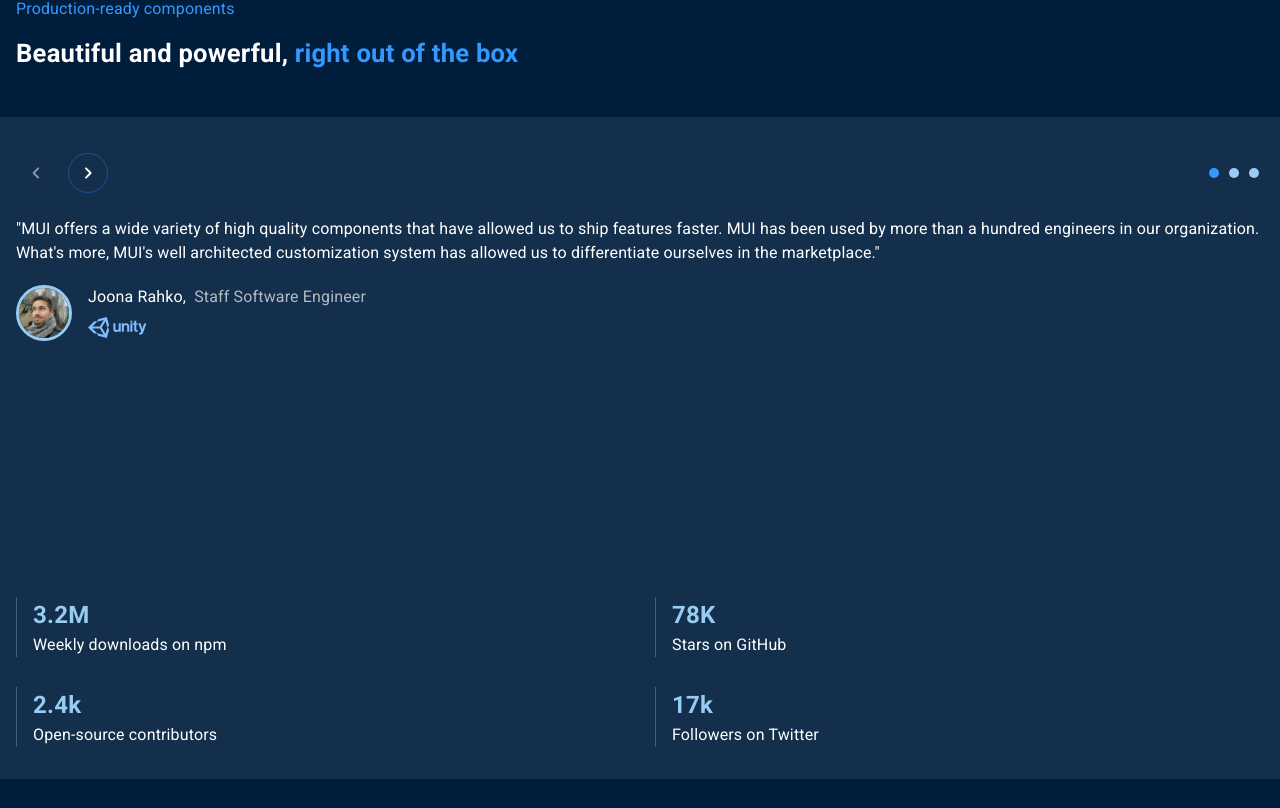
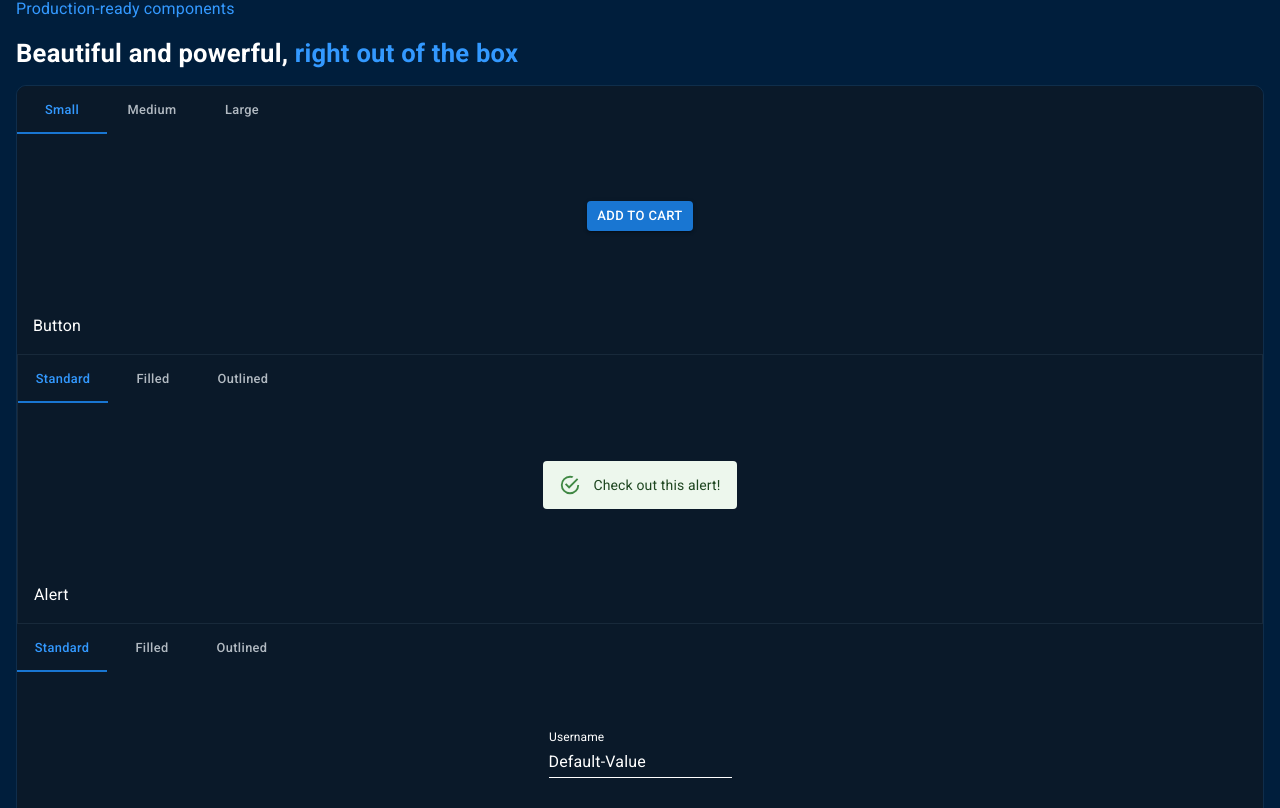
Before and after one commit to Hamed-Taherkhani/MUI-clone, a React (Create React App) app: page / in a window 1280 px wide. Shown: the part 1892-2700 px from the top of the page. Built offline with nearby package versions, Linux system fonts and the light colour scheme.

Commit message:
Add TablePanel TabsContainer ProductionReadyComponents components

```diff
--- a/src/Components/BlocksList.js
+++ b/src/Components/BlocksList.js
@@ -4,6 +4,7 @@ import MUIFeatures from "./MUIFeatures";
 import Sponsors from "./Sponsors";
 import PeopleComments from "./PeopleComments";
 import StartNow from "./StartNow";
+import ProductionReadyComponents from "./ProductionReadyComponents";
 
 function BlocksList() {
   const blockData = [
@@ -35,6 +36,7 @@ function BlocksList() {
         </>
       ),
       bg: "#001e3c",
+      children: <ProductionReadyComponents />,
     },
     {
       bg: "#132f4c",
--- /dev/null
+++ b/src/Components/ProductionReadyComponents.js
@@ -0,0 +1,106 @@
+import React from "react";
+import { Box } from "@mui/system";
+import TabsContainer from "./TabsContainer";
+import { Alert, Button, TextField } from "@mui/material";
+
+function ProductionReadyComponents() {
+  const sizes = {
+    tabs: [{ label: "Small" }, { label: "Medium" }, { label: "Large" }],
+    panels: [
+      {
+        children: (
+          <Button variant="contained" size="small">
+            Add To cart
+          </Button>
+        ),
+        title: "Button",
+      },
+      {
+        children: (
+          <Button variant="contained" size="medium">
+            Add To cart
+          </Button>
+        ),
+        title: "Button",
+      },
+      {
+        children: (
+          <Button variant="contained" size="large">
+            Add To cart
+          </Button>
+        ),
+        title: "Button",
+      },
+    ],
+  };
+  const alert = {
+    tabs: [{ label: "Standard" }, { label: "Filled" }, { label: "Outlined" }],
+    panels: [
+      {
+        children: <Alert variant="standard">Check out this alert!</Alert>,
+        title: "Alert",
+      },
+      {
+        children: <Alert variant="filled">Check out this alert!</Alert>,
+        title: "Alert",
+      },
+      {
+        children: <Alert variant="outlined">Check out this alert!</Alert>,
+        title: "Alert",
+      },
+    ],
+  };
+  const textField = {
+    tabs: [{ label: "Standard" }, { label: "Filled" }, { label: "Outlined" }],
+    panels: [
+      {
+        children: (
+          <TextField
+            variant="standard"
+            label="Username"
+            defaultValue="Default-Value"
+          />
+        ),
+        title: "Text Field",
+      },
+      {
+        children: <TextField variant="filled" label="Username" />,
+        title: "Text Field",
+      },
+      {
+        children: <TextField variant="outlined" label="Username" />,
+        title: "Text Field",
+      },
+    ],
+  };
+
+  return (
+    <Box
+      border="1px solid rgba(194, 224, 255, 0.08)"
+      borderRadius="10px"
+      overflow="hidden"
+    >
+      <TabsContainer tabs={sizes.tabs} panels={sizes.panels} />
+      <TabsContainer
+        sx={{ border: "1px solid rgba(194, 224, 255, 0.08)" }}
+        tabs={alert.tabs}
+        panels={alert.panels}
+      />
+      <TabsContainer
+        sx={{
+          ".MuiInput-root, .MuiInputLabel-root": {
+            color: "#fff",
+          },
+          ".MuiInput-root::before, .MuiOutlinedInput-notchedOutline , .MuiFilledInput-root::before":
+            {
+              borderColor: "#fff",
+            },
+        }}
+        tabs={textField.tabs}
+        panels={textField.panels}
+      />
+    </Box>
+  );
+}
+
+export default ProductionReadyComponents;
--- /dev/null
+++ b/src/Components/TabPanel.js
@@ -0,0 +1,7 @@
+import React from "react";
+
+function TabPanel({ index, value, children }) {
+  return <>{index === value && <>{children}</>}</>;
+}
+
+export default TabPanel;
--- /dev/null
+++ b/src/Components/TabsContainer.js
@@ -0,0 +1,71 @@
+import { Tab, Tabs, Typography } from "@mui/material";
+import { Box } from "@mui/system";
+import React, { useState } from "react";
+import TabPanel from "./TabPanel";
+
+function TabsContainer({ tabs, panels, sx }) {
+  const [value, setValue] = useState(0);
+
+  return (
+    <Box
+      sx={{
+        backgroundColor: "#0a1929",
+        ".MuiTabs-root .MuiButtonBase-root": {
+          color: "rgb(178, 186, 194)",
+          textTransform: "none",
+          fontSize: "0.8rem",
+
+          "&[aria-selected = true]": {
+            color: "rgb(51, 153, 255)",
+          },
+        },
+        ...sx,
+      }}
+    >
+      <TabsSection tabs={tabs} value={value} setValue={setValue} />
+
+      {panels.map((panel, i) => (
+        <TabPanel index={i} value={value}>
+          <Card text={panel.title}>{panel.children}</Card>
+        </TabPanel>
+      ))}
+    </Box>
+  );
+}
+
+const Card = ({ children, text }) => {
+  return (
+    <Box
+      height={220}
+      display="flex"
+      flexDirection="column"
+      justifyContent="space-between"
+    >
+      <Box
+        display="flex"
+        justifyContent="center"
+        alignItems="center"
+        flexGrow="1"
+      >
+        {children}
+      </Box>
+      <Typography padding=" 1rem">{text}</Typography>
+    </Box>
+  );
+};
+
+const TabsSection = ({ tabs, value, setValue }) => {
+  const handleTabs = (event, newValue) => {
+    setValue(newValue);
+  };
+
+  return (
+    <Tabs onChange={handleTabs} value={value}>
+      {tabs.map((tab, i) => (
+        <Tab key={i} label={tab.label} />
+      ))}
+    </Tabs>
+  );
+};
+
+export default TabsContainer;
```
